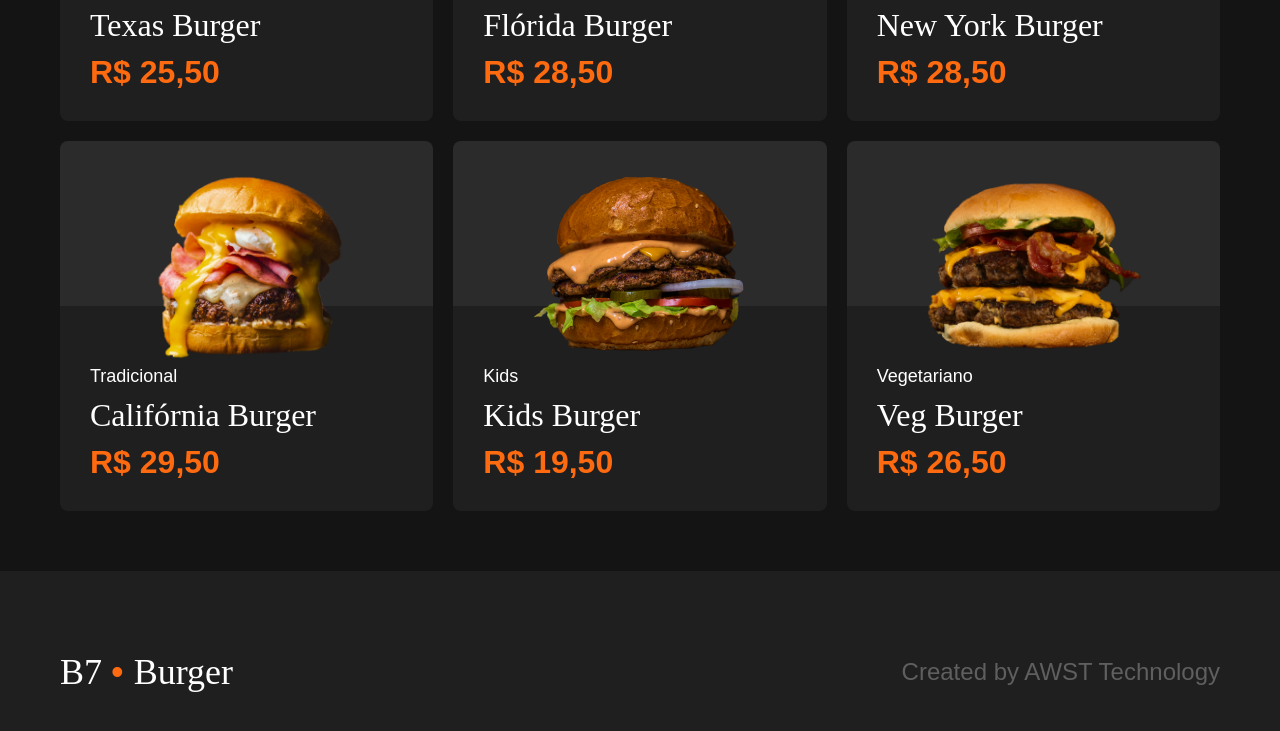
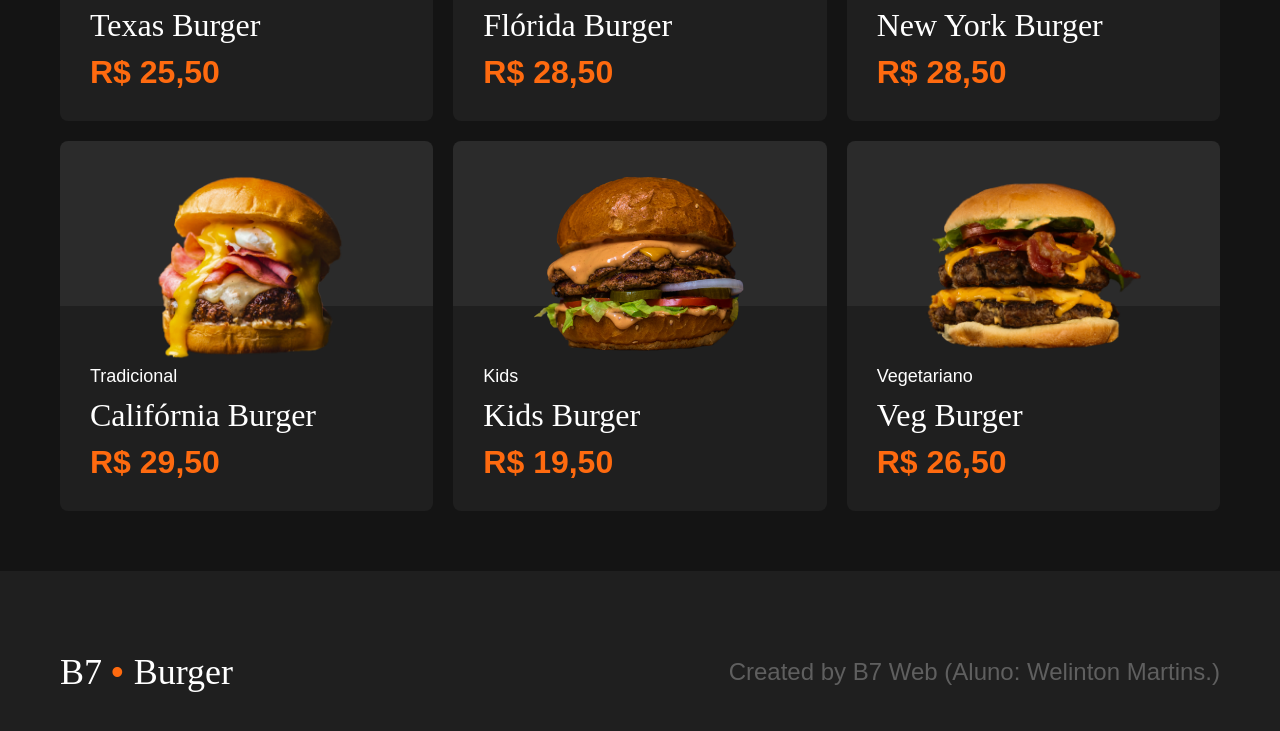
Before and after one commit to welintonamss/B7-Burger, a plain HTML site: page index.html in a window 1280 px wide. Shown: the part 1290-2021 px from the top of the page. Drawn offline with Linux system fonts and the light colour scheme; a web font is replaced by a local one.

Commit message:
changes in footer

```diff
--- a/index.html
+++ b/index.html
@@ -158,7 +158,7 @@
                 <a href="">B7 <span>&bull; </span>Burger</a>
             </div>
             <div class="copyright">
-                Created by <a href="">AWST Technology</a>
+                Created by <a href="https://lp.b7web.com.br/bf?utm_source=home">B7 Web</a> (Aluno: Welinton Martins.)
             </div>
         </div>
     </footer>
```
